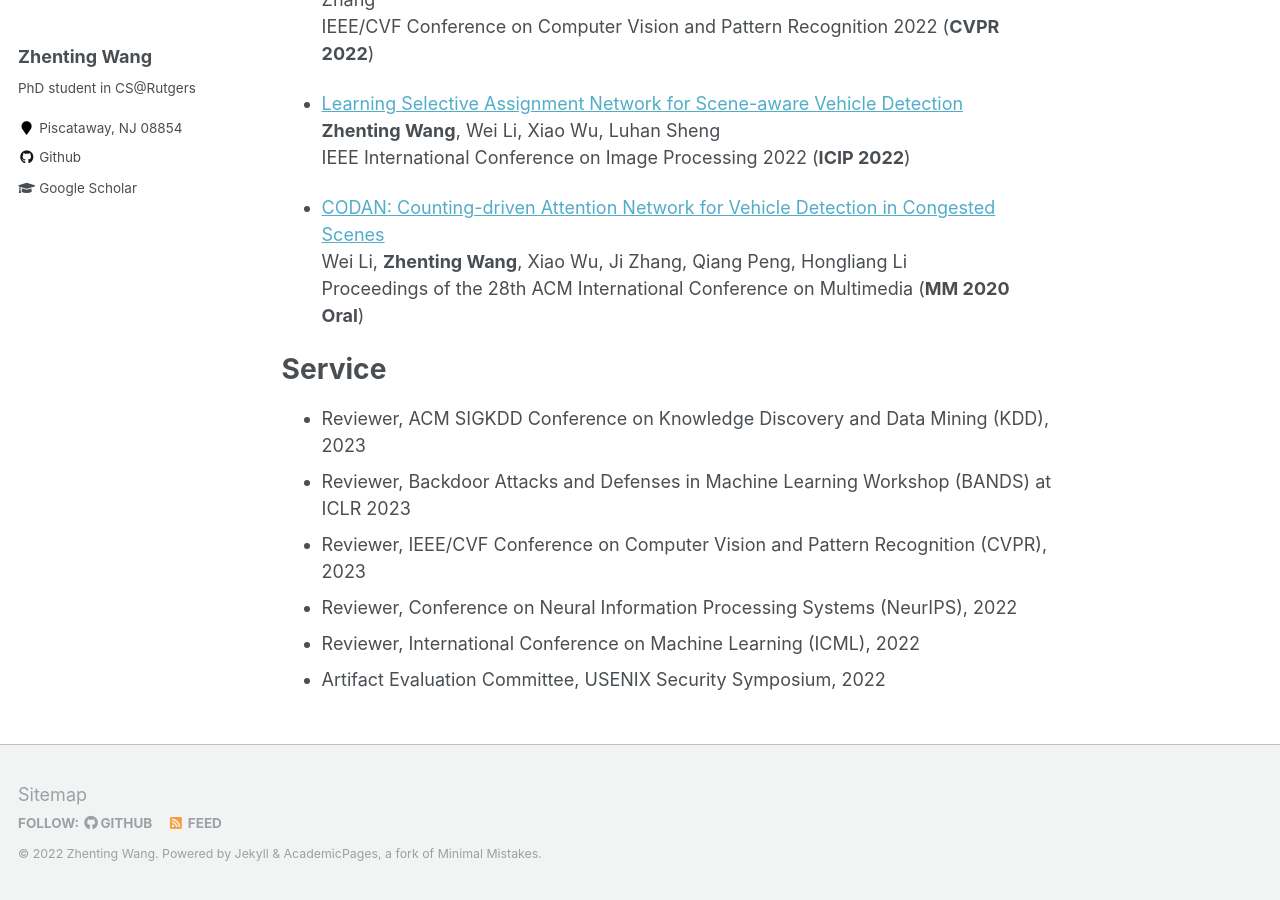
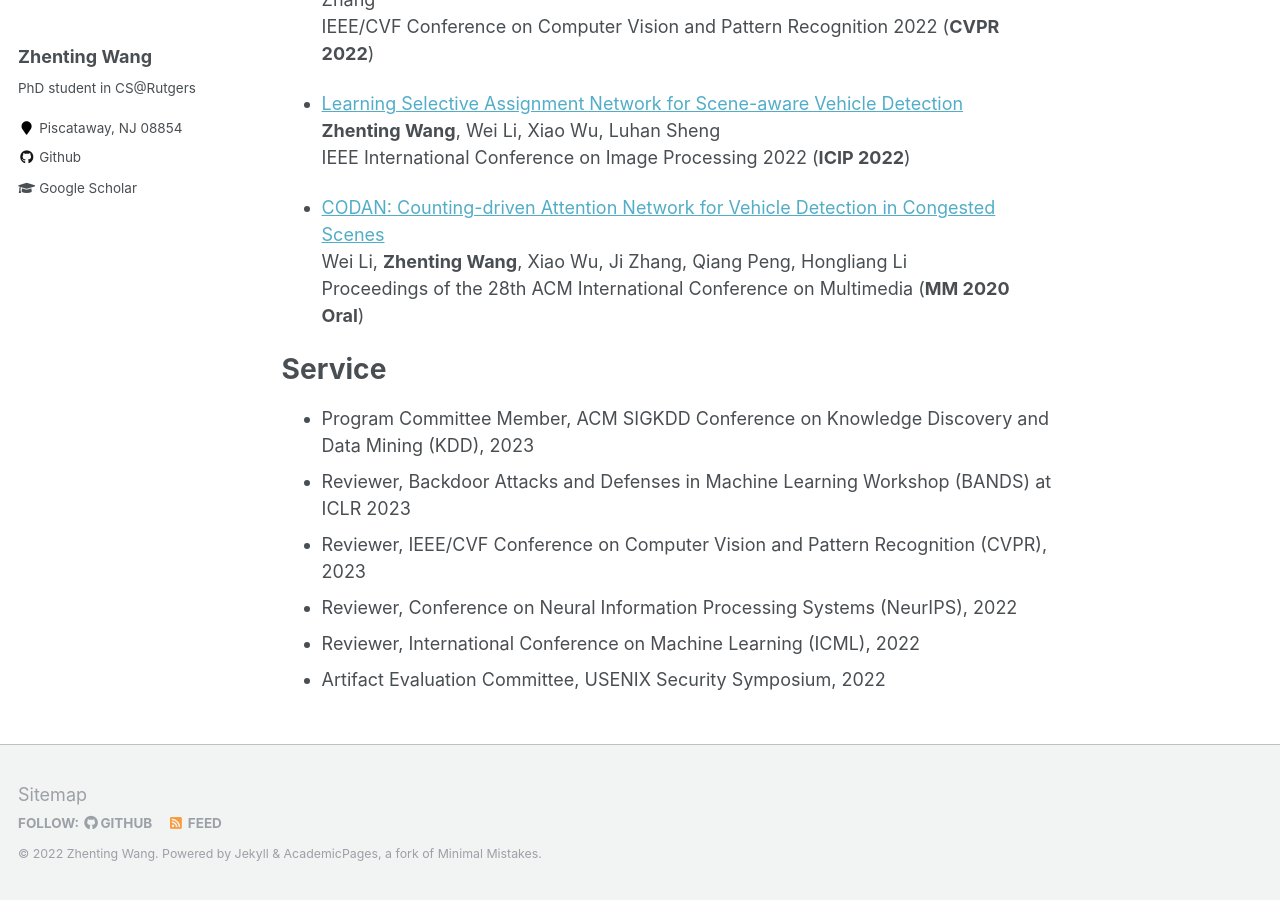
Before and after one commit to ZhentingWang/zhentingwang.github.io, a Jekyll site: the page built from _pages/about.md, in a window 1280 px wide and 900 px high, scrolled down 1426 px. Built offline with Jekyll 4.4.1, drawn with Linux system fonts in a browser that asks for light colours; some of the changed text lies outside the part shown.

Commit message:
Update about.md

```diff
--- a/_pages/about.md
+++ b/_pages/about.md
@@ -13,7 +13,7 @@ redirect_from:
 
 News
 ======
-* [2022-12] I am invited as a reviewer of KDD 2023.
+* [2022-12] I am invited as a program committee member of KDD 2023.
 * [2022-12] I am invited as a reviewer of ICLR 2023 BANDS.
 * [2022-11] I am invited as a reviewer of CVPR 2023.
 * [2022-10] Received the NeurIPS 2022 Scholar Award.
@@ -60,7 +60,7 @@ Proceedings of the 28th ACM International Conference on Multimedia (**MM 2020 Or
 
 Service
 ======
-* Reviewer, ACM SIGKDD Conference on Knowledge Discovery and Data Mining (KDD), 2023
+* Program Committee Member, ACM SIGKDD Conference on Knowledge Discovery and Data Mining (KDD), 2023
 * Reviewer, Backdoor Attacks and Defenses in Machine Learning Workshop (BANDS) at ICLR 2023
 * Reviewer, IEEE/CVF Conference on Computer Vision and Pattern Recognition (CVPR), 2023
 * Reviewer, Conference on Neural Information Processing Systems (NeurIPS), 2022
```
